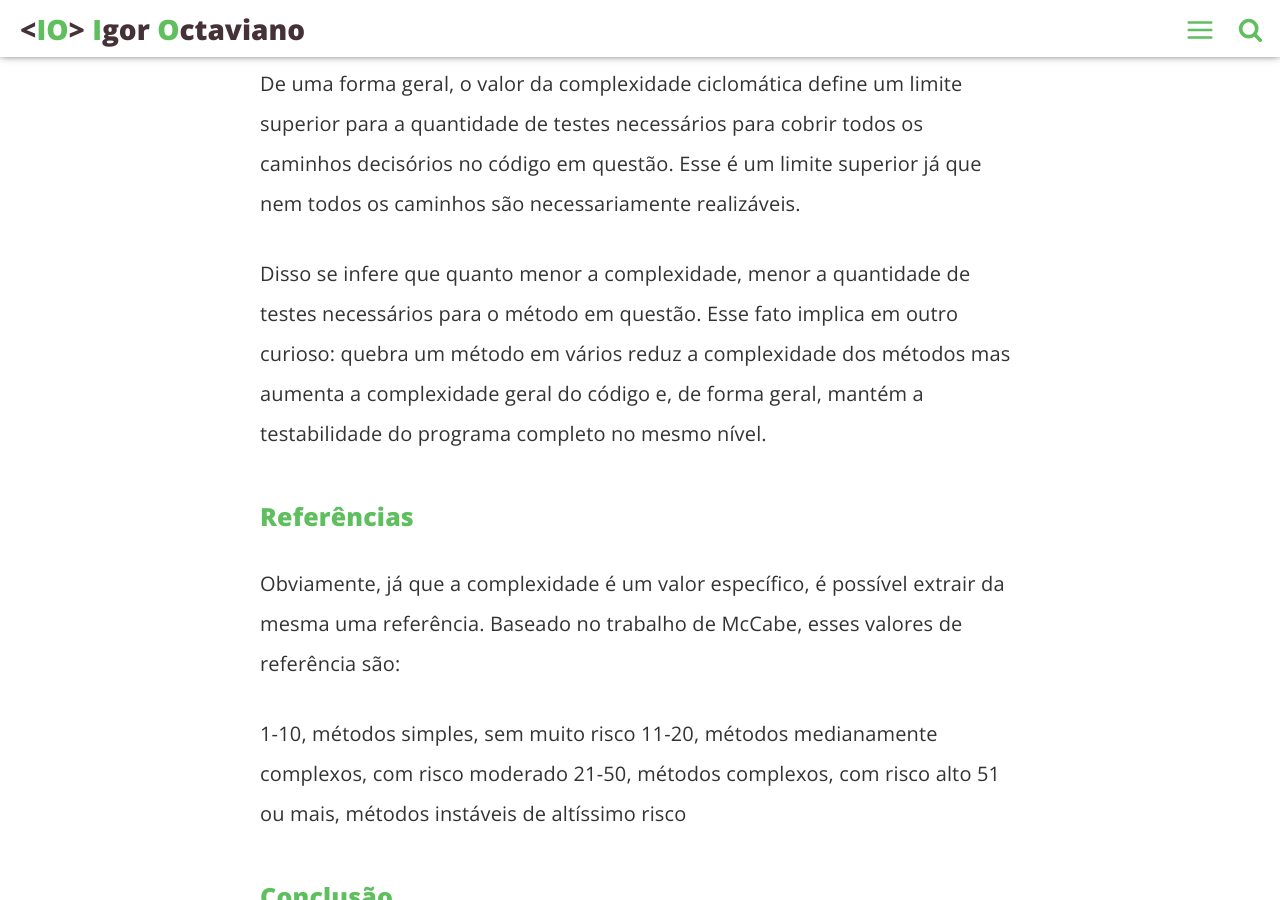
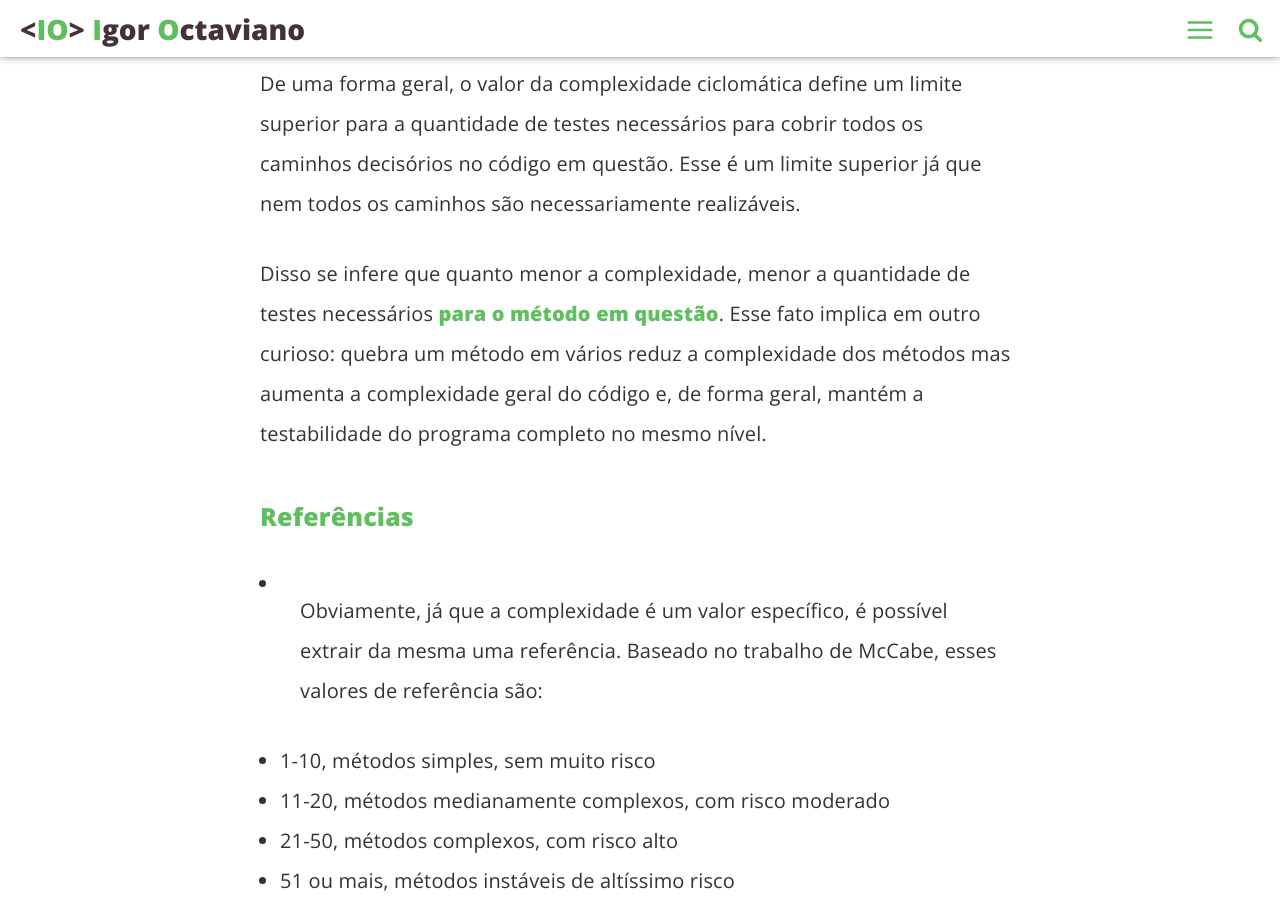
Before and after one commit to igoroctaviano/blog, a Jekyll site: the page built from _posts/2016-03-22-complexidade-ciclomatica.md, in a window 1280 px wide and 900 px high, scrolled down 6024 px. Built offline with Jekyll 4.4.1, drawn with Linux system fonts in a browser that asks for light colours; comment, search, counter and statistics services are not loaded; some of the changed lines change nothing that is shown; some of the changed text lies outside the part shown.

Commit message:
Update content

```diff
--- a/_posts/2016-03-22-complexidade-ciclomatica.md
+++ b/_posts/2016-03-22-complexidade-ciclomatica.md
@@ -118,15 +118,16 @@ Node que embora o número de nós e arestas tenha mudado, a relação entre eles
 
 De uma forma geral, o valor da complexidade ciclomática define um limite superior para a quantidade de testes necessários para cobrir todos os caminhos decisórios no código em questão. Esse é um limite superior já que nem todos os caminhos são necessariamente realizáveis.
 
-Disso se infere que quanto menor a complexidade, menor a quantidade de testes necessários para o método em questão. Esse fato implica em outro curioso: quebra um método em vários reduz a complexidade dos métodos mas aumenta a complexidade geral do código e, de forma geral, mantém a testabilidade do programa completo no mesmo nível.
+Disso se infere que quanto menor a complexidade, menor a quantidade de testes necessários **para o método em questão**. Esse fato implica em outro curioso: quebra um método em vários reduz a complexidade dos métodos mas aumenta a complexidade geral do código e, de forma geral, mantém a testabilidade do programa completo no mesmo nível.
 
 ### Referências
 
-Obviamente, já que a complexidade é um valor específico, é possível extrair da mesma uma referência. Baseado no trabalho de McCabe, esses valores de referência são:
+* Obviamente, já que a complexidade é um valor específico, é possível extrair da mesma uma referência. Baseado no trabalho de McCabe, esses valores de referência são:
 
-1-10, métodos simples, sem muito risco
-11-20, métodos medianamente complexos, com risco moderado
-21-50, métodos complexos, com risco alto
-51 ou mais, métodos instáveis de altíssimo risco
+- 1-10, métodos simples, sem muito risco
+- 11-20, métodos medianamente complexos, com risco moderado
+- 21-50, métodos complexos, com risco alto
+- 51 ou mais, métodos instáveis de altíssimo risco
 
 ### Conclusão
+Essa foi uma pequena introdução ao assunto com o objetivo de abrir o caminho para artigos posteriores mostrando ferramentas de apoio ao cálculo e monitoramento da complexidade ciclomática. Como de usual, sugestões e correções são bem vindos.
```
